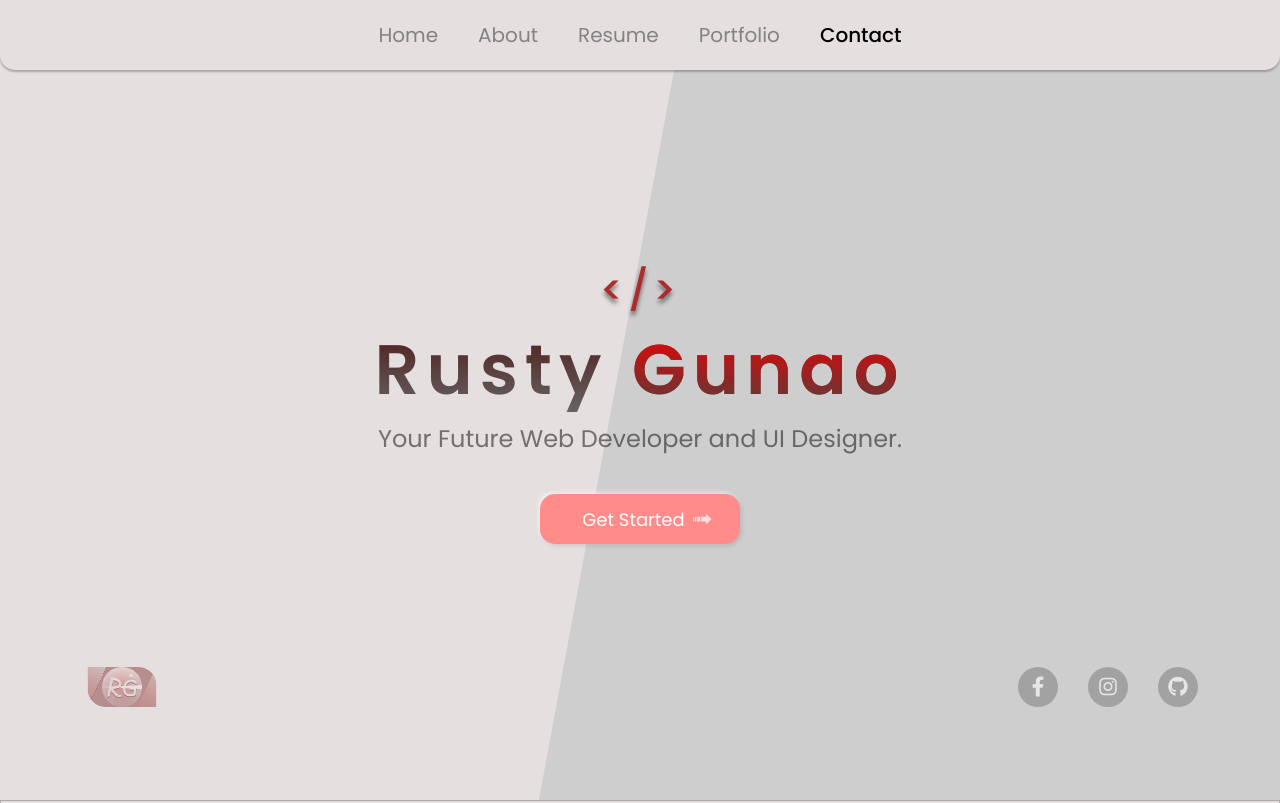
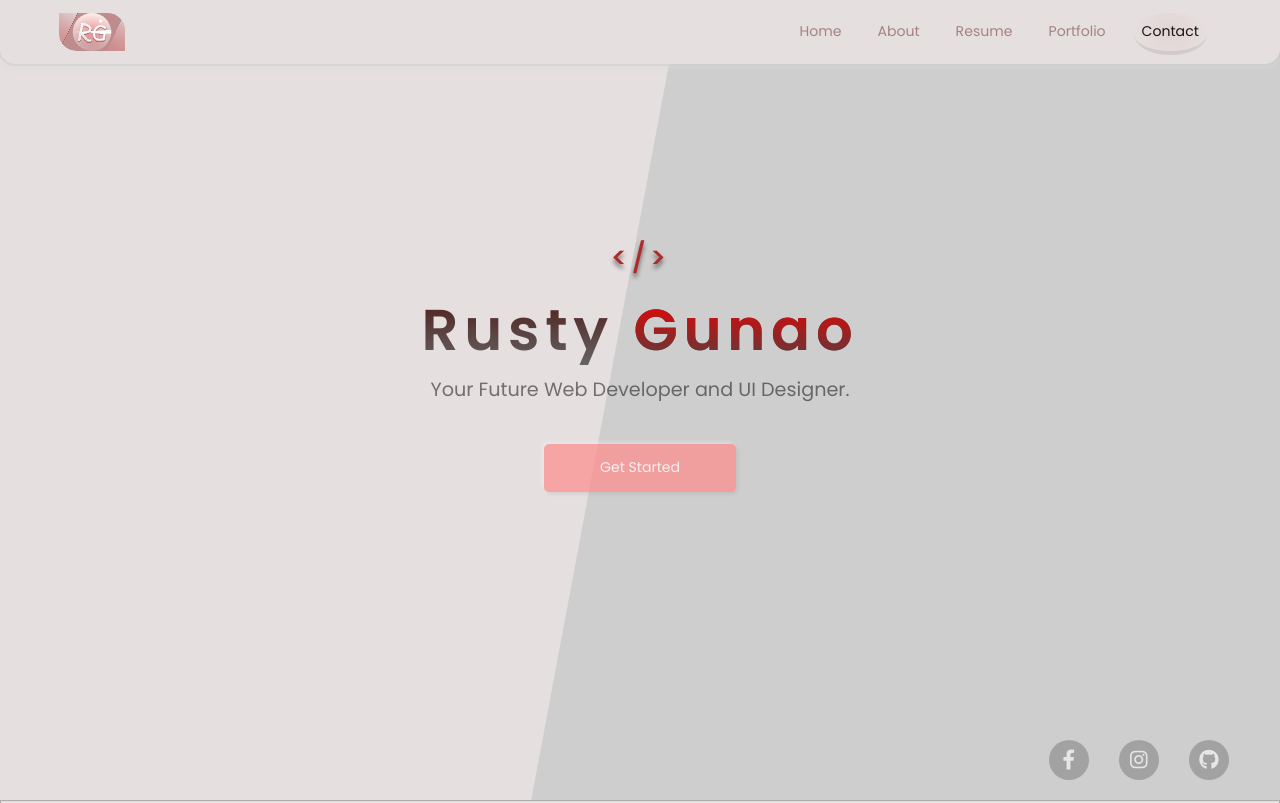
Before and after one commit to Rusty-08/test-portfolio, a plain HTML site: page index.html in a window 1280 px wide. Shown: the top 803 px of the page. Drawn offline with nearby package versions, Linux system fonts and the light colour scheme.

Commit message:
update hero section

```diff
--- a/css/style.css
+++ b/css/style.css
@@ -8,74 +8,97 @@
 }
 	/**************** NAVIGATION ****************/
 #navigation {
-	display: flex;
-	justify-content: center;
-	align-items: center;
-	position: relative;
 	width: 100%;
-	height: 70px;
 	position: fixed;
 	background: #E5DFDF;
-	box-shadow: 0px 2px 2px rgba(0, 0, 0, 0.25);
+	box-shadow: rgba(197, 197, 197, 0.4) 0px 0px 0px 2px,
+				rgba(219, 219, 219, 0.65) 0px 4px 6px -1px,
+				rgba(235, 235, 235, 0.08) 0px 1px 0px inset;
 	border-radius: 0px 0px 15px 15px;
 	z-index: 2;
-}
-.nav-bar {
-	display: flex;
-	align-items: center;
-	justify-content: center;
-	flex-direction: row;
-	gap: 40px;
-	border: none;
-	height: 70px;
-	background: transparent;
-}
-.nav-bar a {
-	text-decoration: none;
-	font-size: 20px;
-	color: #000;
-	border: none;
-	background: transparent;
-}
-.nav-bar a:hover {
-	color: #AD2B2B;
-}
-.nav-bar a.active {
-	border: none;
-	color: #000;
-	height: 100%;
-	font-weight: 500;
+	height: 8vh;
 	display: flex;
 	align-items: center;
 	justify-content: center;
 }
-.nav-bar a:not(.active) {
-	border: none;
-	color: rgb(131, 131, 131);
+.container-fluid {
+	display: flex;
+	align-items: center;
+	justify-content: space-between;
 }
-.nav-bar a:hover:not(.active) {
-	border: none;
-	color: rgb(77, 77, 77);
-
+.navbar {
+	background: transparent;
+	height: 100%;
+	width: 100%;
+	margin-right: 4%;
+	margin-left: 4%;
 }
-	/**************** HOME PAGE ****************/
+.navbar-expand-lg .navbar-collapse {
+	display: flex;
+	flex-grow: 0;
+}
+.navbar-nav {
+	border-radius: 10px 0px 10px 10px;
+	display: flex;
+	align-items: center;
+	justify-content: center;
+}
+.nav-item {
+	padding-left: 10px;
+	padding-right: 10px;
+	font-size: 1.1vw;
+	text-align: center;
+}
+.nav-item a.active {
+	border-bottom: 4px solid #d1cccc;
+	margin-top: 4px;
+	border-radius: 50%;
+	background: radial-gradient(circle farthest-side, #e4d4d4, #E5DFDF);
+  	background-repeat: no-repeat;
+}
+.nav-item a.active:hover {
+	color: #260e0c;
+	border-bottom: 4px solid #938f8f;
+	margin-top: 4px;
+	border-radius: 50%;
+	background: radial-gradient(circle farthest-side, #e4d4d4, #E5DFDF);
+  	background-repeat: no-repeat;
+}
+.nav-item a:not(.active) {
+	color: #a48381;
+}
+.nav-item a:hover:not(.active) {
+	border-bottom: 4px solid #d1cccc;
+	margin-top: 4px;
+	border-radius: 50%;
+}
+.logo {
+	display: flex;
+	align-items: center;
+	justify-content: center;
+	width: 5%;
+}
+.logo img {
+	height: 60%;
+	position: absolute;
+}
 .left {
     position: absolute;
-    width: 60%;
-    right: 40%;
+    width: 100%;
     height: 100vh;
     background-color: #E5DFDF;
 }
 .right {
     position: absolute;
-    left: 42.1%;
-    width: 57.9%;
+    left: 41.5%;
+    width: 58.5%;
     height: 100vh;
+	overflow-y: hidden;
     background-color: #CFCECE;
     clip-path: polygon(20% 0, 100% 0%, 100% 100%, 0% 100%);
 }
 #main-body{
-	height: 100vh;
+	height: calc(100vh - 10vh);
 	width: 100%;
 	background-size: cover;
 	background-position: center;
@@ -88,21 +111,24 @@
 	justify-content: center;
 	align-items: center;
 	flex-direction: column;
-	width: 100%;
+	width: 100vw;
+	height: 100%;
+	position: relative;
 }
 .wrapper {
-	padding-top: 15%;
 	display: flex;
 	flex-direction: column;
 	justify-content: center;
 	align-items: center;
 	z-index: 1;
+	width: 100%;
+	position: absolute;
 }
 .wrapper h2 {
 	font-family: 'Poppins';
 	font-style: normal;
 	font-weight: 500;
-	font-size: 40px;
+	font-size: 2.3vw;
 	line-height: 60px;
 	display: flex;
 	align-items: center;
@@ -112,7 +138,7 @@
 	text-shadow: 0px 4px 4px rgba(0, 0, 0, 0.5);
 }
 .wrapper h1 {
-	font-size: 70px;
+	font-size: 4.5vw;
 	font-family: 'Poppins';
 	font-weight: 600;
 	background: linear-gradient(180deg, #4e1c19 0%, rgba(56, 56, 56, 0.74) 100%);
@@ -122,7 +148,7 @@
 	letter-spacing: 0.1em;
 }
 .wrapper h1 span {
-	font-size: 70px;
+	font-size: 4.5vw;
 	font-family: 'Poppins';
 	font-weight: 600;
 	background: linear-gradient(180deg, #FF0000 0%, rgba(62, 62, 62, 0.74) 100%);
@@ -133,36 +159,33 @@
 }
 .wrapper h3 {
 	color: #000;
-	font-size: 24px;
+	font-size: 1.5vw;
 	font-family: 'Poppins', sans-serif;
 	opacity: 50%;
 	padding-top: 5px;
 	font-weight: 400;
 }
 .btn-btn {
+	align-items: center;
+	justify-content: center;
 	display: flex;
-	padding-top: 2em;
+	width: 100%;
+	padding-top: 3%;
 }
-button.btn {
+.btn-btn .btn {
 	background-color: #FF8B8B;
 	border: 1px solid transparent;
-	height: 50px;
-	width: 200px;
-	border-radius: 15px;
+	height: 6vh;
+	width: 15vw;
+	opacity: 0.7;
+	border-radius: 5px;
 	transition: .4s;
 	box-shadow: 2px 2px 5px -1px rgba(0, 0, 0, 0.15),
 				-2px -2px 5px -1px rgba(255, 255, 255, 0.7);
 	display: flex;
 	align-items: center;
 	justify-content: center;
-	transition: transform .3s ease-in-out,
-				background-color .3s ease-in-out,
-				filter .3s ease-in-out;
-}
-.btn a span {
-	font-size: 25px;
-	color: #ffdfdf;
-	padding-left: 7px;
+	transition: all .3s ease-in-out;
 }
 .btn .button {
 	display: flex;
@@ -171,22 +194,35 @@ button.btn {
 	color: white;
 	text-decoration: none;
 	font-weight: medium;
-	font-size: 18px;
+	font-size: 1.1vw;
+	opacity: 1;
 	border: none;
-	padding-left: 15px;
-	transition: color .3s ease-in-out;
+	position: relative;
+	transition: all .5s ease-in-out;
 }
 .btn a span {
 	font-weight: lighter;
-	transition: color .3s ease-in-out;
+	width: 100%;
+	transition: all .5s ease-in-out;
+	position: absolute;
+	color: #FF8B8B;
+	z-index: -1;
 }
 .btn:hover {
 	background-color: transparent;
-	border: 1px solid #FF8B8B;
+	border: 5px solid #FF8B8B;
 	filter: drop-shadow(1px 1px 1px rgba(0, 0, 0, 0.25));
 	cursor: pointer;
+	height: 6vh;
+	width: 13vw;
 	transform: scale(1);
 	font-style: var(#000);
+	opacity: 1;
+}
+.btn:hover span {
+	padding-left: 90%;
+	font-size: 5em;
+	opacity: 1;
 }
 .btn:active {
 	border: none;
@@ -199,19 +235,13 @@ button.btn {
 	transition: .3s ease-in-out;
 	font-weight: lighter;
 }
-.icon-logo {
+.social-icon {
 	display: flex;
-	flex-direction: row;
-	justify-content: space-between;
-	padding-top: 11%;
-	width: 100%;
-}
-.logo img {
-	height: 40px;
-	width: 80px;
-	position: relative;
-	mix-blend-mode:multiply;
-	opacity: .8;
+	justify-content: flex-end;
+	align-items: center;
+	height: 10vh;
+	margin-right: 4%;
+	background-color: transparent;
 }
 .social-media {
 	display: flex;
@@ -225,6 +255,7 @@ button.btn {
 	justify-content: center;
 	background: #777777;
 	border-radius: 50%;
+	position: relative;
 	color: white;
 	text-decoration: none;
 	font-size: 20px;
@@ -426,7 +457,8 @@ button.btn1 {
 .list-group a.active {
 	background-color: #777777;
 	border: none;
-	color: #000;
+	font-weight: 500;
+	color: #fff;
 	border-radius: 0px 20px 20px 0px;
 }
 .list-group a:not(.active) {
@@ -764,7 +796,7 @@ button.btn1 {
 	flex-direction: column;
 	width: 100%;
 	height: 100vh;
-	padding-top: 10%;
+	padding-top: 8%;
 }
 .projects h2 {
 	text-align: center;
@@ -782,61 +814,76 @@ button.btn1 {
 	align-items: center;
 	flex-direction: row;
 	width: 100%;
+	height: 100%;
 	justify-content: center;
 	gap: 4%;
-	padding-top: 5em;
+	position: relative;
 }
 .project {
-	height: 350px;
-	width: 250px;
+	height: 65%;
+	width: 20%;
 	border-width: 1px;
 	border-style: solid;
 	border-color: #acacac;
 	overflow: hidden;
 	display: flex;
-	align-items: center;
 	border-radius: 5px;
 	box-shadow: 4px 4px 5px -1px rgba(255, 255, 255, 0.15),
 				-4px -4px 5px -1px rgba(255, 255, 255, 0.7);
 	flex-direction: column;
+	position: relative;
 }
 .project:hover {
 	text-align: center;
-	border-width: 2px 5px 15px 5px;
+	border-width: 0.5px;
 	border-style: solid;
-	border-color: rgba(78, 39, 39, 0.5)
+	border-color: #b87771;
+	border-radius: 0px 0px 10px 10px;
 }
-.project .project-name {
-	padding: .6em;
-	margin-bottom: 0;
+.project-name {
 	text-decoration: none;
 	color: rgb(41, 41, 41);
+	position: relative;
+	height: 15%;
+	display: flex;
+	align-items: center;
+	justify-content: center;
+}
+.project-name a {
+	text-decoration: none;
+	color: rgb(41, 41, 41);
+}
+.project-image {
+	height: 100%;
+	width: 100%;
+	transition: all .5s;
 	position: absolute;
-	font-size: 1.3em;
-}
-.project .project-name:hover {
-	text-decoration: underline;
-}
-.project .project-image {
-	display: flex;
-	justify-content: center;
-	height: 350px;
-	width: 250px;
-	margin-top: 56px;
-	transition: all .5s;
+	margin-top: 20%;
 }
 .project:hover .project-image {
 	margin: 0;
+	height: 100%;
 	opacity: .8;
 }
-.project:hover .project-name {
+.project-image img {
+	width: 100%;
+	height: 100%;
+}
+.project:hover .project-name a {
+	display: flex;
+	align-items: center;
+	justify-content: center;
 	color: #ffa299;
+	width: 100%;
+	height: 100%;
 	opacity: 1;
 	z-index: 1;
 	box-shadow: 2px 2px 5px -1px rgba(255, 255, 255, 0.15),
 				-2px -2px 5px -1px rgba(255, 255, 255, 0.7);
-	width: 250px;
-	text-align: center;
+
+}
+.project-name:hover a {
+	text-decoration: underline;
 }
 .project:active .project-image {
 	opacity: .6;
--- a/index.html
+++ b/index.html
@@ -1,7 +1,7 @@
 <!DOCTYPE html>
 <html>
 <head>
-	<title>RG Portfolio</title>
+	<title>Rusty</title>
 	<meta charset="UTF-8">
     <meta http-equiv="X-UA-Compatible" content="IE=edge">
     <meta name="viewport" content="width=device-width, initial-scale=1.0">
@@ -12,18 +12,41 @@
 	<script src="https://cdn.jsdelivr.net/npm/bootstrap@5.2.2/dist/js/bootstrap.bundle.min.js" integrity="sha384-OERcA2EqjJCMA+/3y+gxIOqMEjwtxJY7qPCqsdltbNJuaOe923+mo//f6V8Qbsw3" crossorigin="anonymous"></script>
 </head>
 <body>
+	<!----START---->
 	<!----NAVIGATION Section---->
 <section id="navigation">
-	<button id="nav-group" class="nav-bar" >
-		<a class="nav-bar-item nav-bar-item-action" href="#main-body">Home</a>
-		<a class="nav-bar-item nav-bar-item-action" href="#about">About</a>
-		<a class="nav-bar-item nav-bar-item-action" href="#resume">Resume</a>
-		<a class="nav-bar-item nav-bar-item-action" href="#portfolio">Portfolio</a>
-		<a class="nav-bar-item nav-bar-item-action" href="#contact">Contact</a>
+	<nav class="navbar navbar-expand-lg">
+		<div class="container-fluid">
+			<div class="logo">
+				<img src="img/main-logo.svg" alt="logo">
+			</div>
+			<button class="navbar-toggler" type="button" data-bs-toggle="collapse" data-bs-target="#navbarNav" aria-controls="navbarNav" aria-expanded="false" aria-label="Toggle navigation">
+				<span class="navbar-toggler-icon"></span>
 			</button>
+		  	<div class="collapse navbar-collapse" id="navbarNav">
+				<ul class="navbar-nav">
+					<li class="nav-item">
+						<a class="nav-link" href="#main-body">Home</a>
+			 		</li>
+			  		<li class="nav-item">
+						<a class="nav-link" href="#about">About</a>
+			  		</li>
+			  		<li class="nav-item">
+						<a class="nav-link" href="#resume">Resume</a>
+			  		</li>
+			  		<li class="nav-item">
+						<a class="nav-link" href="#portfolio">Portfolio</a>
+			  		</li>
+					  <li class="nav-item">
+						<a class="nav-link" href="#contact">Contact</a>
+			  		</li>
+				</ul>
+		  	</div>
+		</div>
+	</nav>
 </section>
-<section data-bs-spy="scroll" data-bs-target=".nav-bar" class="scrollspy-example" tabindex="0">
-	<!----HOME Section---->
+<section data-bs-spy="scroll" data-bs-target="#navbarNav" class="scrollspy-example" tabindex="0">
+	<!----HERO Section---->
 	<section id = "main-body">
 		<div class="left"></div>
 		<div class="right"></div>
@@ -38,18 +61,15 @@
 						</button>
 					</div>
 				</div>
-				<div class="icon-logo">
-					<div class="logo">
-						<img src="img/main-logo.svg" alt="logo">
 			</div>
+	</section>
+	<div class="social-icon">
 		<div class="social-media">
 			<a href="#" class="icon1"><i class="fab fa-facebook-f"></i></a>
 			<a href="#" class="icon2"><i class="fab fa-instagram"></i></a>
 			<a href="#" class="icon3"><i class="fab fa-github"></i></a>
 		</div>
 	</div>
-			</div>
-	</section>
 		<!----ABOUT section---->
 	<section id="about">
 		<div class="content">
@@ -87,7 +107,7 @@
 				</div>
 			</div>
 			<div class="bar-content">
-			<div data-bs-spy="scroll" data-bs-target="#list-example" class="scrollspy-example" tabindex="0">
+			<div data-bs-spy="scroll" data-bs-target=".side-bar" class="scrollspy-example" tabindex="2">
 				<div class="education" id="list-item-1">
 					<h2><span>Education</span></h2>
 					<div class="edu-content">
@@ -216,25 +236,42 @@
 			<h2><span>Projects</span></h2>
 			<div class="project-row">
 				<div class="project">
-					<a href="https://github.com/Rusty-08/static-website.git" class="project-name">dawdwad</a>
-					<a href="https://github.com/Rusty-08/static-website.git" class="project-image"><img src="img/main-img.png" alt="profile"></a>
+					<div class="project-name">
+						<a href="https://github.com/Rusty-08/static-website.git" target="_blank" rel="noopener noreferrer">dawdwad</a>
+					</div>
+					<div class="project-image">
+						<a href="https://github.com/Rusty-08/static-website.git" target="_blank" rel="noopener noreferrer"><img src="img/main-img.png" alt="profile"></a>
+					</div>
 				</div>
 				<div class="project">
-					<a href="https://github.com/Rusty-08/static-website.git" class="project-name">dawdwad</a>
-					<a href="https://github.com/Rusty-08/static-website.git" class="project-image"><img src="img/main-img.png" alt="profile"></a>
+					<div class="project-name">
+						<a href="https://github.com/Rusty-08/static-website.git" target="_blank" rel="noopener noreferrer">dawdwad</a>
+					</div>
+					<div class="project-image">
+						<a href="https://github.com/Rusty-08/static-website.git" target="_blank" rel="noopener noreferrer"><img src="img/main-img.png" alt="profile"></a>
+					</div>
 				</div>
 				<div class="project">
-					<a href="https://github.com/Rusty-08/static-website.git" class="project-name">dawdwad</a>
-					<a href="https://github.com/Rusty-08/static-website.git" class="project-image"><img src="img/main-img.png" alt="profile"></a>
+					<div class="project-name">
+						<a href="https://github.com/Rusty-08/static-website.git" target="_blank" rel="noopener noreferrer">dawdwad</a>
+					</div>
+					<div class="project-image">
+						<a href="https://github.com/Rusty-08/static-website.git" target="_blank" rel="noopener noreferrer"><img src="img/main-img.png" alt="profile"></a>
+					</div>
 				</div>
 				<div class="project">
-					<a href="https://github.com/Rusty-08/static-website.git" class="project-name">dawdwad</a>
-					<a href="https://github.com/Rusty-08/static-website.git" class="project-image"><img src="img/main-img.png" alt="profile"></a>
+					<div class="project-name">
+						<a href="https://github.com/Rusty-08/static-website.git" target="_blank" rel="noopener noreferrer">dawdwad</a>
+					</div>
+					<div class="project-image">
+						<a href="https://github.com/Rusty-08/static-website.git" target="_blank" rel="noopener noreferrer"><img src="img/main-img.png" alt="profile"></a>
+					</div>
 				</div>
 			</div>
 		</div>
 	</section>
 	<div class="diversion"></div>
+		<!----CONTACT section---->
 	<section id="contact">
 		<div class="header">
 			<h3><span>Let's get connected!</span></h3>
@@ -282,6 +319,7 @@
 			</div>
 		</div>
 	</section>
+		<!----FOOTER section---->
 	<div class="footer">
 		<span>RUSTY GUNAO 2022</span>
 		<div class="social-media">
@@ -291,5 +329,6 @@
 		</div>
 	</div>
 </section>
+		<!----END---->
 </body>
 </html>
```
Lines whose indentation alone changed are shown as unchanged.
